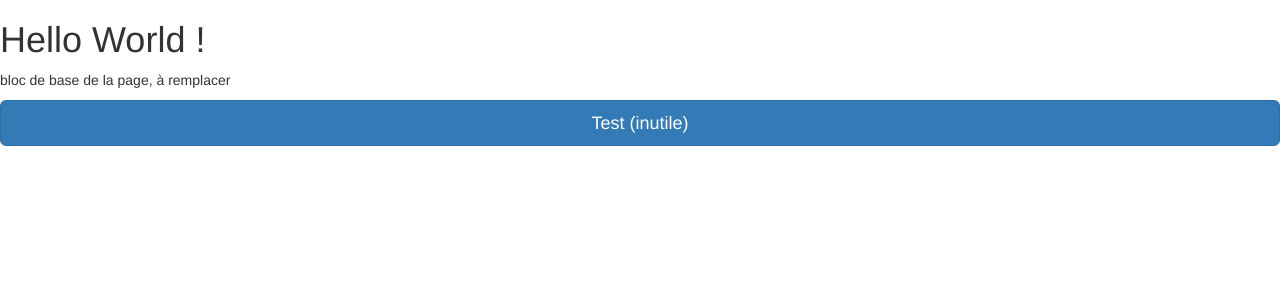
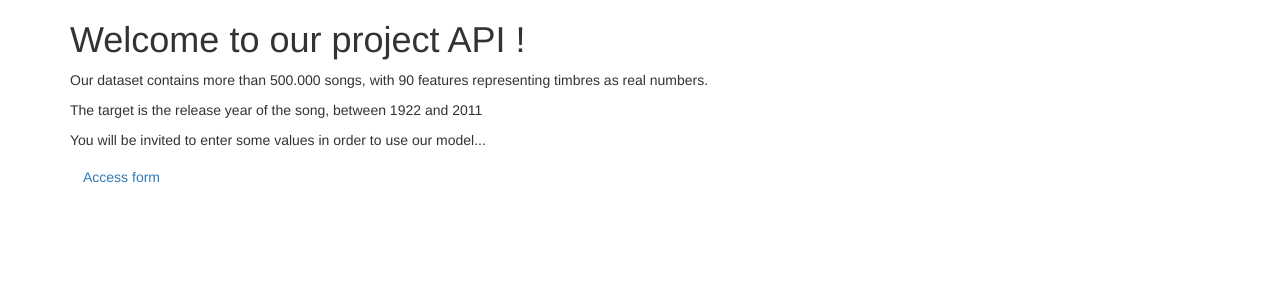
Before and after one commit to pauljouet/python-project-s7, a Flask app: page / in a window 1280 px wide. Shown: the top 300 px of the page. Run offline with Flask 2, Linux system fonts and the light colour scheme; some libraries are stand-ins or nearby versions.

Commit message:
new keras model, more on api

```diff
--- a/app.py
+++ b/app.py
@@ -36,7 +36,7 @@ def prediction_form():
     if request.method == "POST" and form.validate_on_submit(): # request is available only within a decorated func
         # import joblib
         # model = joblib.load('models/nomModel')
-        # session['results'] = model.predict([.....])
+        session['results'] = None#model.predict([.....])
         return redirect("/results")
     return render_template('prediction_form.html', form= form)
 
--- a/templates/base.html
+++ b/templates/base.html
@@ -1,14 +1,18 @@
 {% extends 'bootstrap/base.html' %}
 {% block content %}
 
-    <h1>Hello World !</h1>
 
+    <div class= 'container'>
     {% block page_content %}
-        <p>bloc de base de la page, à remplacer</p>
+
+    <h1>Welcome to our project API !</h1>
+        <p class="text-justify">Our dataset contains more than 500.000 songs, with 90 features representing timbres as real numbers.</p>
+        <p class="text-justify">The target is the release year of the song, between 1922 and 2011</p>
+        <p class="text-justify">You will be invited to enter some values in order to use our model...</p>
         <div>
-            <button class="btn btn-primary btn-lg btn-block">Test (inutile)</button>
+            <a href="prediction"><button class="btn btn-link">Access form</button></a>
         </div>
 
     {% endblock %}
-
+    </div>
 {% endblock %}
--- a/templates/prediction_form.html
+++ b/templates/prediction_form.html
@@ -2,5 +2,7 @@
 {% import 'bootstrap/wtf.html' as wtf %}
 
 {% block page_content %}
+    <h1>Let's begin !</h1>
+    <p>Our dataset </p>
     {{ wtf.quick_form(form) }}
 {% endblock %}
```
Also changed, not shown: 4 other files.
